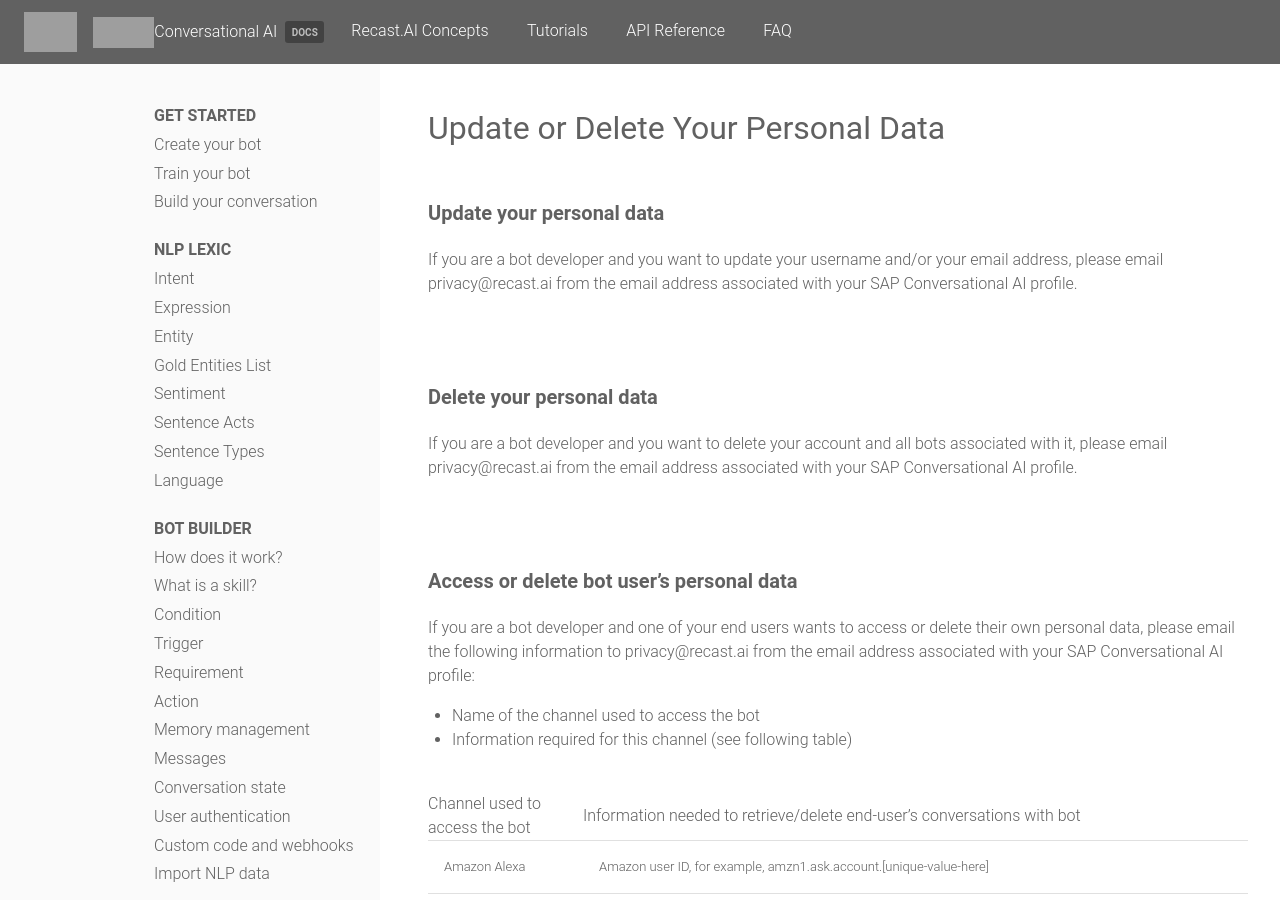
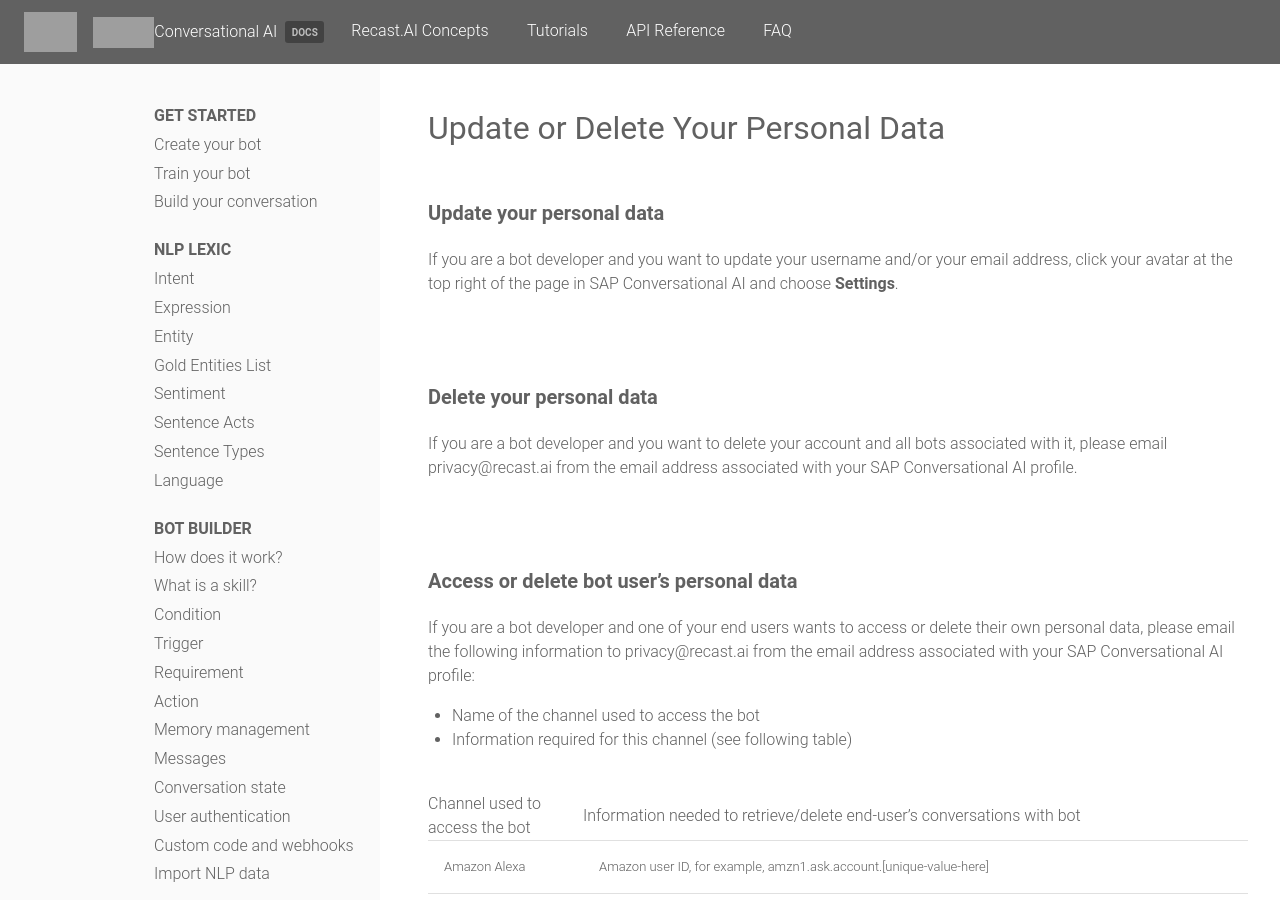
Before and after one commit to SAP-archive/docs, a Jekyll site: the page built from personal_data.md, in a window 1280 px wide and 900 px high. Built offline with Jekyll 4.4.1, drawn with Linux system fonts in a browser that asks for light colours; nearby versions of some CDN libraries; a style sheet for code colours, icons or effects is not loaded; grey boxes are pictures that could not be loaded.

Commit message:
Update personal_data.md

```diff
--- a/personal_data.md
+++ b/personal_data.md
@@ -7,7 +7,7 @@
 
 ### Update your personal data
 
-If you are a bot developer and you want to update your username and/or your email address, please email privacy@recast.ai from the email address associated with your SAP Conversational AI profile.
+If you are a bot developer and you want to update your username and/or your email address, click your avatar at the top right of the page in SAP Conversational AI and choose **Settings**.
 
 <br/>
 
```
